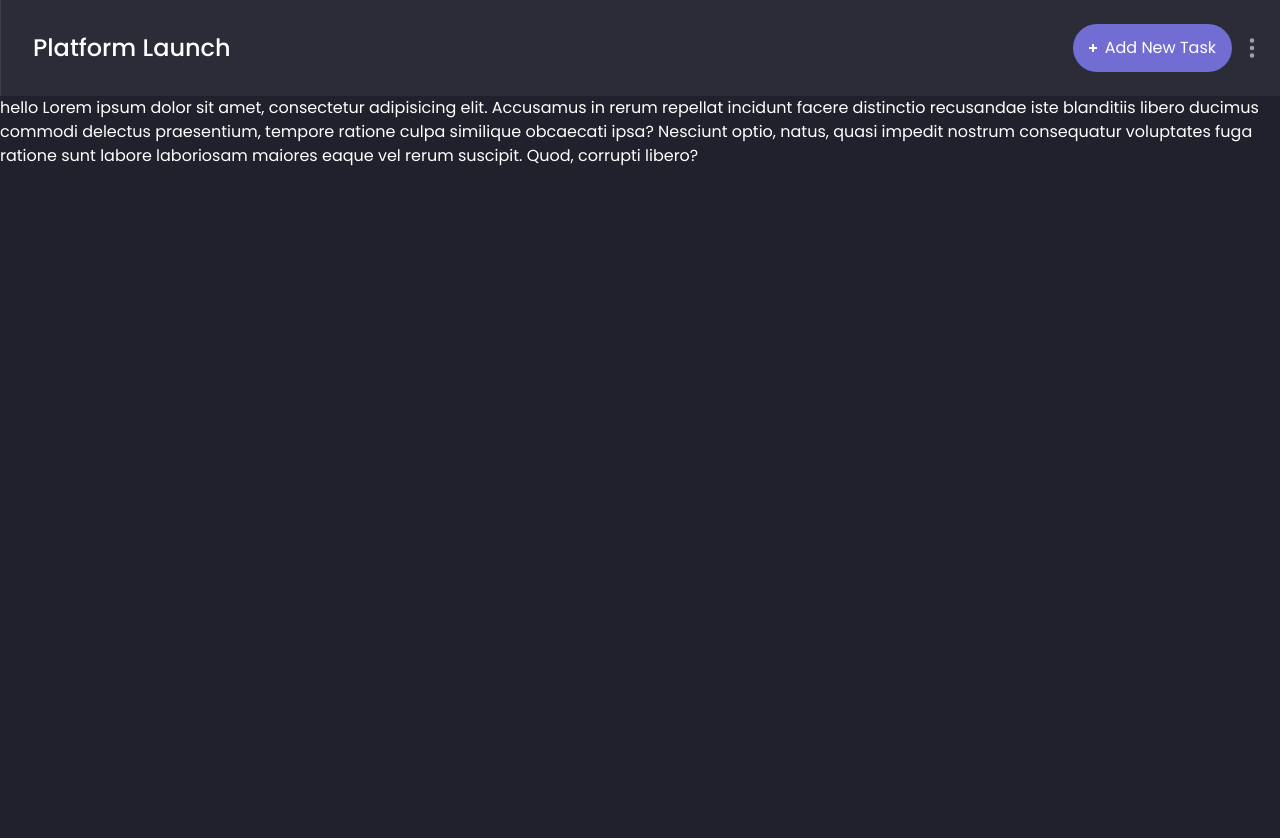
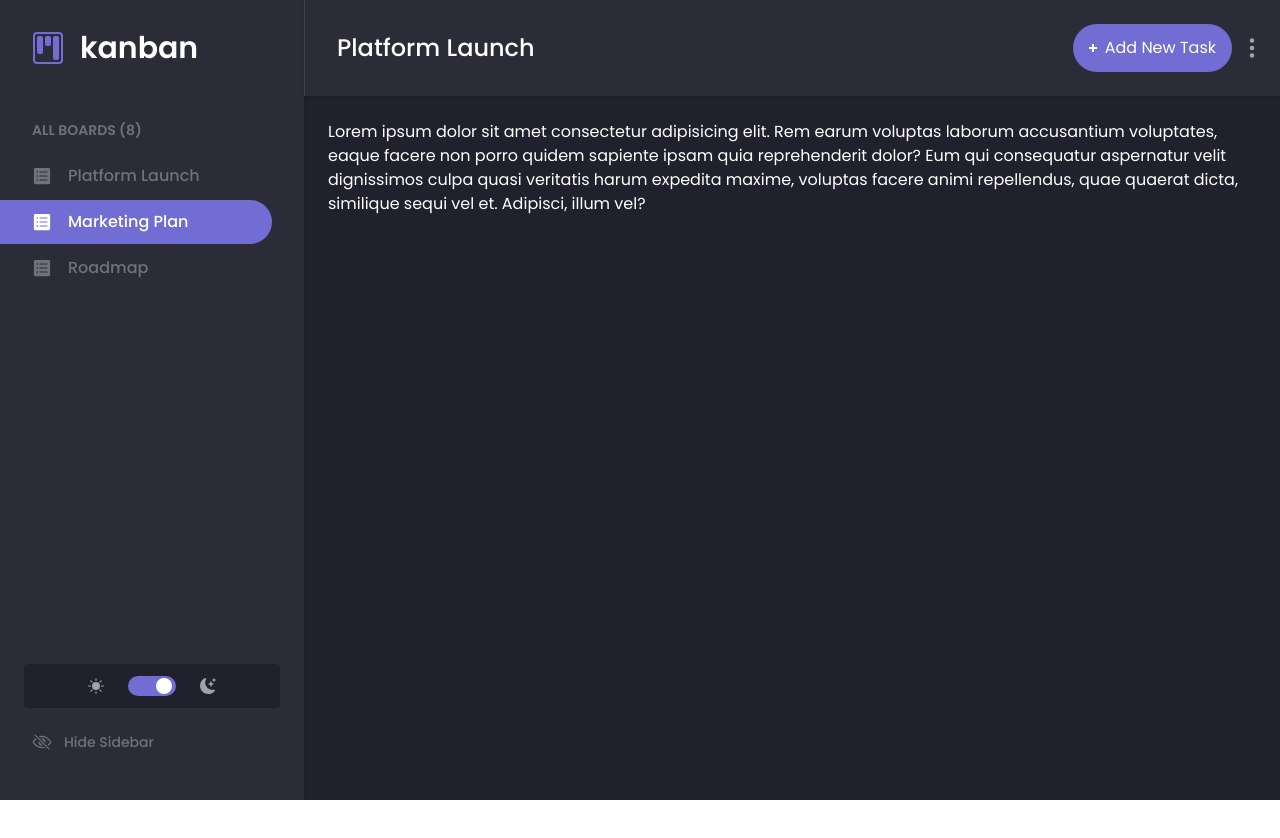
Before and after one commit to danyouknowme/kanban, a React (Vite) app: page / in a window 1280 px wide. Shown: the top 838 px of the page. After the commit the page ends 800 px from the top, so only its background shows below. Built offline with nearby package versions, Linux system fonts and the light colour scheme.

Commit message:
feat(sidebar): create sidebar component

```diff
--- a/src/App.tsx
+++ b/src/App.tsx
@@ -1,15 +1,19 @@
 import React from "react";
-import { Navbar } from "./components";
+import { Navbar, Sidebar } from "./components";
 
 const App: React.FC = () => {
 	return (
-		<div className="App">
-			<Navbar />
-			<div className="bg-secondary min-h-screen text-white">
-				hello Lorem ipsum dolor sit amet, consectetur adipisicing elit. Accusamus in rerum repellat incidunt facere distinctio recusandae iste
-				blanditiis libero ducimus commodi delectus praesentium, tempore ratione culpa similique obcaecati ipsa? Nesciunt optio, natus, quasi impedit
-				nostrum consequatur voluptates fuga ratione sunt labore laboriosam maiores eaque vel rerum suscipit. Quod, corrupti libero?
-			</div>
+		<div className="App min-h-screen bg-whitesmoke dark:bg-secondary">
+			<Sidebar>
+				<div className="flex flex-col">
+					<Navbar />
+					<div className="text-white p-6">
+						Lorem ipsum dolor sit amet consectetur adipisicing elit. Rem earum voluptas laborum accusantium voluptates, eaque facere non porro quidem
+						sapiente ipsam quia reprehenderit dolor? Eum qui consequatur aspernatur velit dignissimos culpa quasi veritatis harum expedita maxime,
+						voluptas facere animi repellendus, quae quaerat dicta, similique sequi vel et. Adipisci, illum vel?
+					</div>
+				</div>
+			</Sidebar>
 		</div>
 	);
 };
--- /dev/null
+++ b/src/components/Sidebar.tsx
@@ -0,0 +1,64 @@
+import { ReactNode, useState } from "react";
+import { BsKanban } from "react-icons/bs";
+import { IoEyeOffOutline } from "react-icons/io5";
+import BoardList from "./BoardList";
+import ThemeToggle from "./ThemeToggle";
+
+const mockData = [
+	{
+		boardName: "Platform Launch",
+	},
+	{
+		boardName: "Marketing Plan",
+	},
+	{
+		boardName: "Roadmap",
+	},
+];
+
+const Sidebar = ({ children }: { children: ReactNode }) => {
+	const [isOpenSideBar, setIsOpenSideBar] = useState<boolean>(true);
+
+	const handleClickSidebar = () => {
+		if (!isOpenSideBar) {
+			setIsOpenSideBar(true);
+		}
+	};
+
+	return (
+		<div className="flex">
+			<div
+				className={`${
+					!isOpenSideBar ? "ml-[-250px] cursor-pointer" : ""
+				} w-full flex-1 hidden md:flex flex-col justify-between min-h-screen bg-white dark:bg-main shadow duration-500`}
+				onClick={handleClickSidebar}
+			>
+				<div className="flex flex-col">
+					<div className="relative flex items-center h-[96px] px-8">
+						<BsKanban className="w-8 h-8 text-button" />
+						<span className="text-neutral-700 dark:text-white text-3xl font-semibold ml-4">kanban</span>
+						<BsKanban className={`absolute w-8 h-8 text-button right-3 duration-300 ${isOpenSideBar ? "opacity-0" : "opacity-100"}`} />
+					</div>
+					<div className="flex flex-col my-6 pr-8">
+						<span className="text-zinc-500 text-sm font-semibold px-8">ALL BOARDS (8)</span>
+						<div className="flex flex-col my-4">
+							{mockData.map((data, index) => (
+								<BoardList boardName={data.boardName} key={index} active={index === 1} isOpenSideBar={isOpenSideBar} />
+							))}
+						</div>
+					</div>
+				</div>
+				<div className="flex flex-col mx-6 mb-12">
+					<ThemeToggle isOpenSideBar={isOpenSideBar} />
+					<div className="flex items-center ml-2 cursor-pointer" onClick={() => setIsOpenSideBar(false)}>
+						<IoEyeOffOutline className="w-5 h-5 text-zinc-500" />
+						<span className="text-sm text-zinc-500 font-medium ml-3">Hide Sidebar</span>
+					</div>
+				</div>
+			</div>
+			{children}
+		</div>
+	);
+};
+
+export default Sidebar;
--- a/src/components/index.ts
+++ b/src/components/index.ts
@@ -1 +1,2 @@
 export { default as Navbar } from "./Navbar";
+export { default as Sidebar } from "./Sidebar";
```
